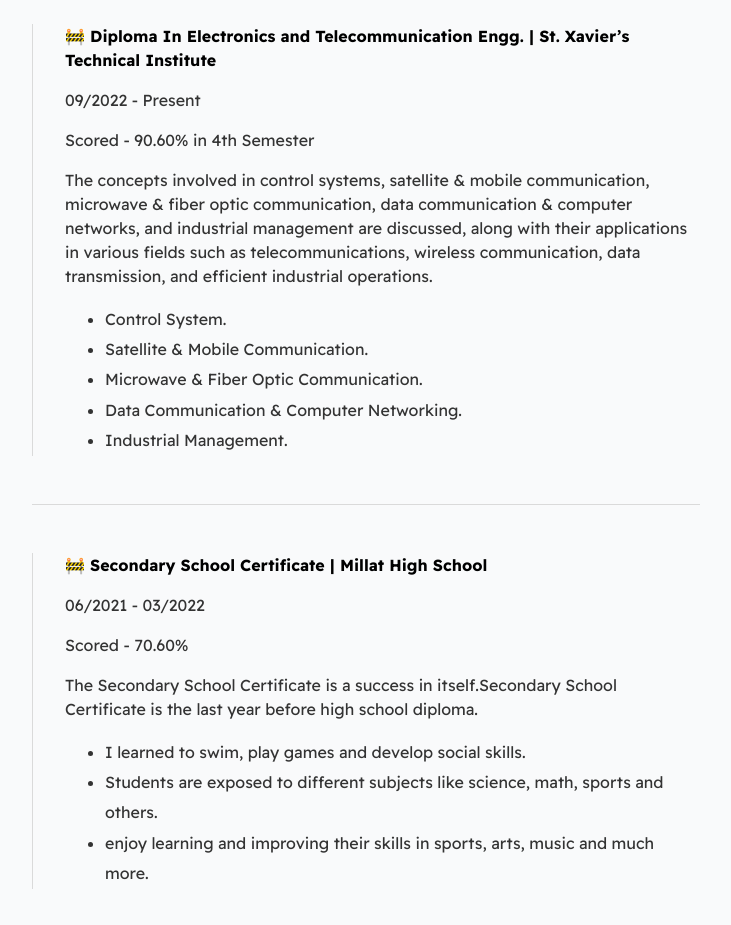
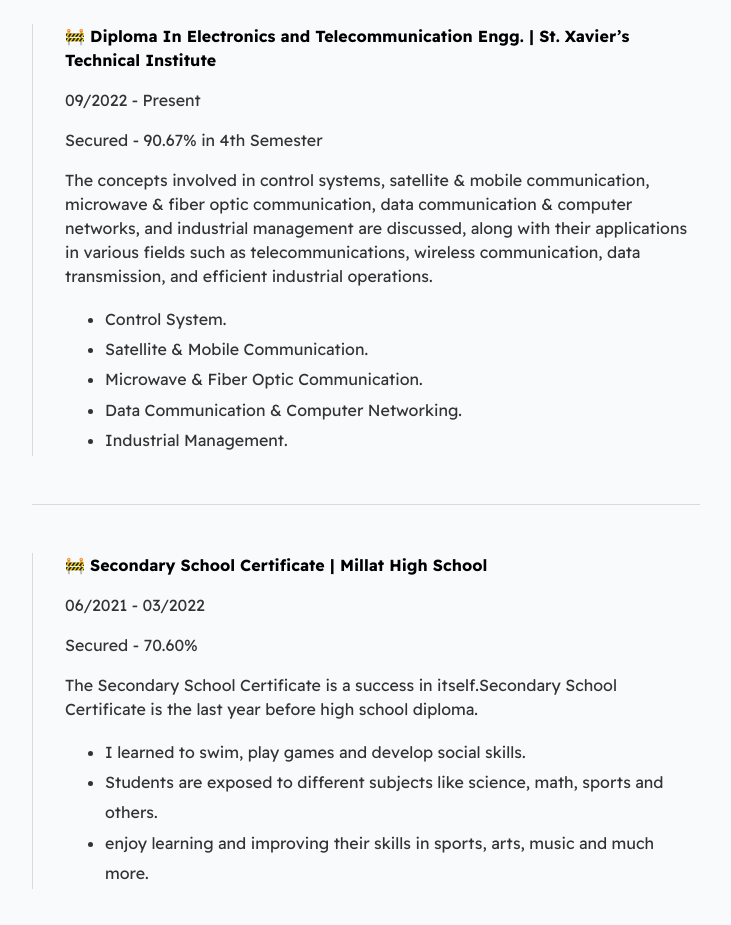
Before and after one commit to IAbdulHaadi/CV, a plain HTML site: page index.html in a window 1280 px wide. Shown: the part 880-1805 px from the top of the page, without its empty margins (274-1005 px from the left). Drawn offline with Linux system fonts and the light colour scheme.

Commit message:
index.html

```diff
--- a/index.html
+++ b/index.html
@@ -58,7 +58,7 @@
             <strong>🚧 Diploma In Electronics and Telecommunication Engg. | St. Xavier’s Technical
                 Institute</strong>
             <p>09/2022 - Present</p>
-            <p>Scored - 90.60% in 4th Semester</p>
+            <p>Secured - 90.67% in 4th Semester</p>
             <p>The concepts involved in control systems, satellite & mobile communication,
                 microwave & fiber optic communication, data communication & computer networks,
                 and industrial management are discussed, along with their applications in various fields
@@ -83,7 +83,7 @@
         <div class="card&#45;&#45;work-history">
             <strong>🚧 Secondary School Certificate | Millat High School</strong>
             <p>06/2021 - 03/2022</p>
-            <p>Scored - 70.60%</p>
+            <p>Secured - 70.60%</p>
             <p>The Secondary School Certificate is a success in itself.Secondary School Certificate
                 is the last year before high school diploma.</p>
             <ul>
```
